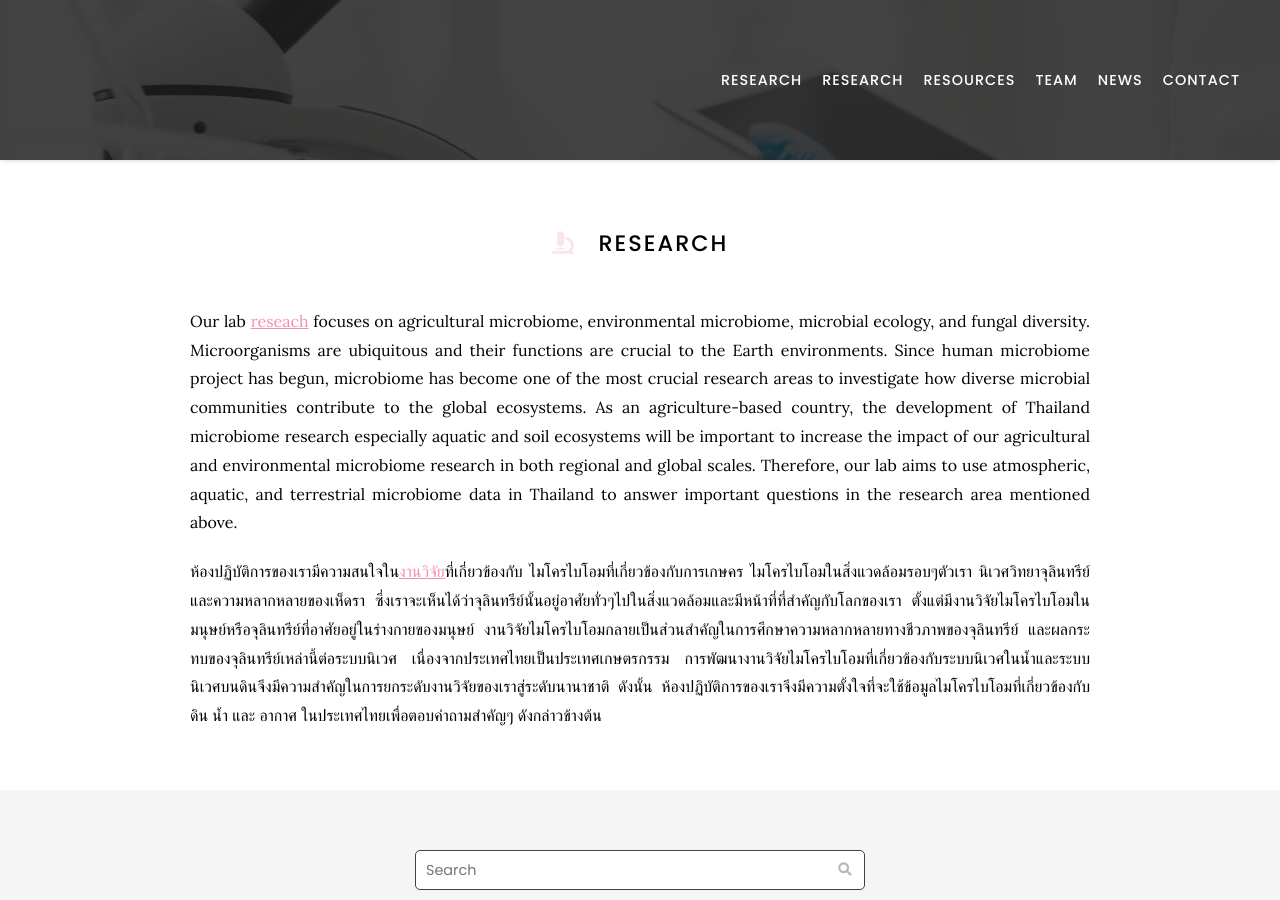
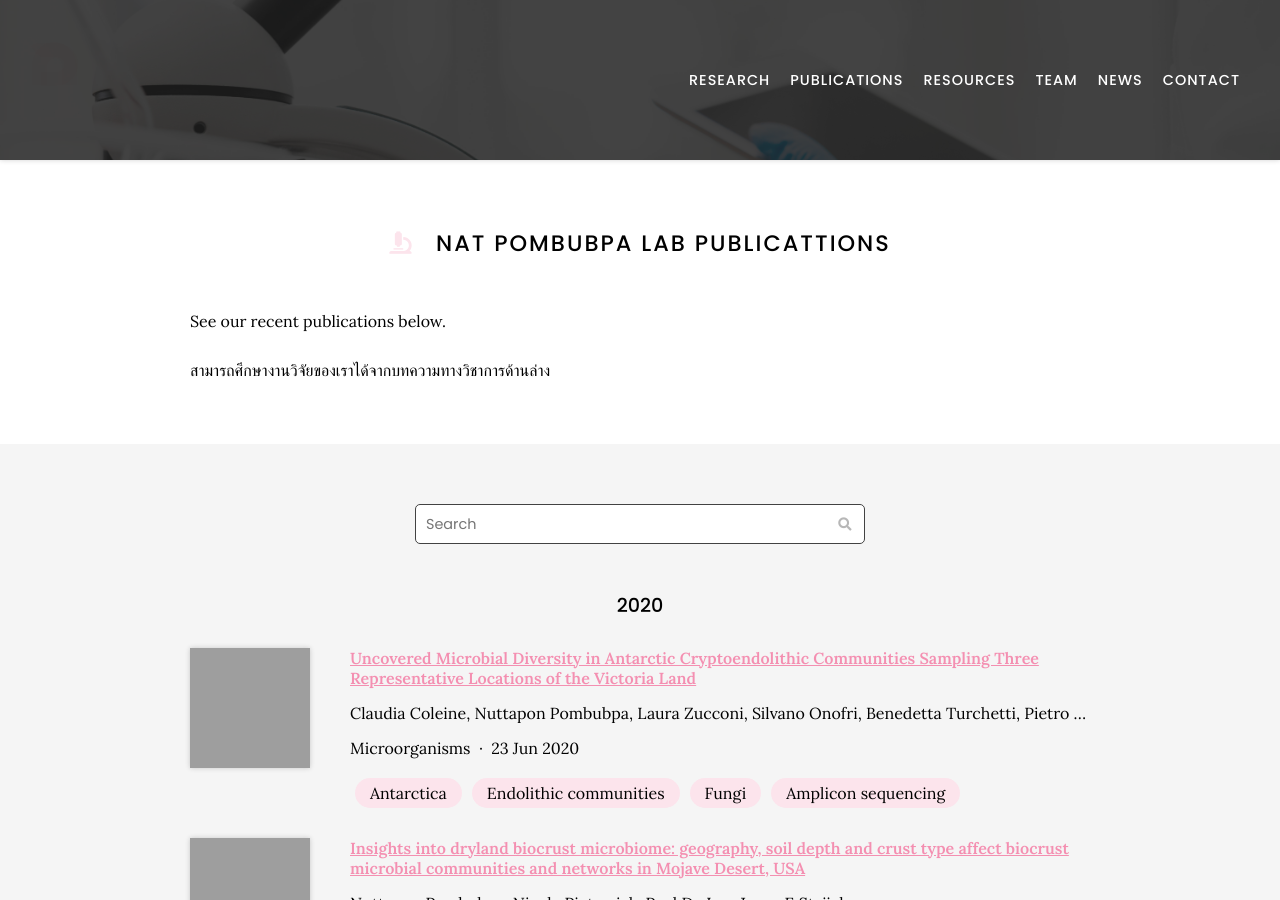
Before and after one commit to natpombubpa-lab/natpombubpa-lab.github.io, a Jekyll site: the page built from publication/index.md, in a window 1280 px wide and 900 px high. Built offline with Jekyll 4.4.1, drawn with Linux system fonts in a browser that asks for light colours; nearby versions of some CDN libraries; some of the changed text lies outside the part shown; grey boxes are pictures that could not be loaded.

Commit message:
Update index.md

```diff
--- a/publication/index.md
+++ b/publication/index.md
@@ -1,16 +1,16 @@
 ---
-title: Research
+title: Publications
 nav:
-  order: 1
+  order: 2
   tooltip: Published works
 redirect_from: /publications
 ---
 
-# <i class="fas fa-microscope"></i>Research
+# <i class="fas fa-microscope"></i>Nat Pombubpa Lab Publicattions
 
-Our lab [reseach](/research) focuses on agricultural microbiome, environmental microbiome, microbial ecology, and fungal diversity. Microorganisms are ubiquitous and their functions are crucial to the Earth environments. Since human microbiome project has begun, microbiome has become one of the most crucial research areas to investigate how diverse microbial communities contribute to the global ecosystems. As an agriculture-based country, the development of Thailand microbiome research especially aquatic and soil ecosystems will be important to increase the impact of our agricultural and environmental microbiome research in both regional and global scales. Therefore, our lab aims to use atmospheric, aquatic, and terrestrial microbiome data in Thailand to answer important questions in the research area mentioned above.
+See our recent publications below.
 
-ห้องปฏิบัติการของเรามีความสนใจใน[งานวิจัย](/research)ที่เกี่ยวข้องกับ ไมโครไบโอมที่เกี่ยวข้องกับการเกษคร ไมโครไบโอมในสิ่งแวดล้อมรอบๆตัวเรา นิเวศวิทยาจุลินทรีย์ และความหลากหลายของเห็ดรา ซึ่งเราจะเห็นได้ว่าจุลินทรีย์นั้นอยู่อาศัยทั่วๆไปในสิ่งแวดล้อมและมีหน้าที่ที่สำคัญกับโลกของเรา ตั้งแต่มีงานวิจัยไมโครไบโอมในมนุษย์หรือจุลินทรีย์ที่อาศัยอยู่ในร่างกายของมนุษย์ งานวิจัยไมโครไบโอมกลายเป็นส่วนสำคัญในการศึกษาความหลากหลายทางชีวภาพของจุลินทรีย์ และผลกระทบของจุลินทรีย์เหล่านี้ต่อระบบนิเวศ เนื่องจากประเทศไทยเป็นประเทศเกษตรกรรม การพัฒนางานวิจัยไมโครไบโอมที่เกี่ยวข้องกับระบบนิเวศในน้ำและระบบนิเวศบนดินจึงมีความสำคัญในการยกระดับงานวิจัยของเราสู่ระดับนานาชาติ ดังนั้น ห้องปฏิบัติการของเราจึงมีความตั้งใจที่จะใช้ข้อมูลไมโครไบโอมที่เกี่ยวข้องกับ ดิน น้ำ และ อากาศ ในประเทศไทยเพื่อตอบคำถามสำคัญๆ ดังกล่าวข้างต้น
+สามารถศึกษางานวิจัยของเราได้จากบทความทางวิชาการด้านล่าง
 
 {% include section.html %}
 
@@ -38,4 +38,4 @@ Our lab [reseach](/research) focuses on agricultural microbiome, environmental m
 %}
 {:.center}
 
-The citations on this page were generated automatically from just identifiers using the [Manubot cite utility](https://github.com/manubot/manubot#cite) developed right here in the Greene Lab!
+The citations on this page were generated automatically from just identifiers using the [Manubot cite utility](https://github.com/manubot/manubot#cite) developed by the Greene Lab.
```
